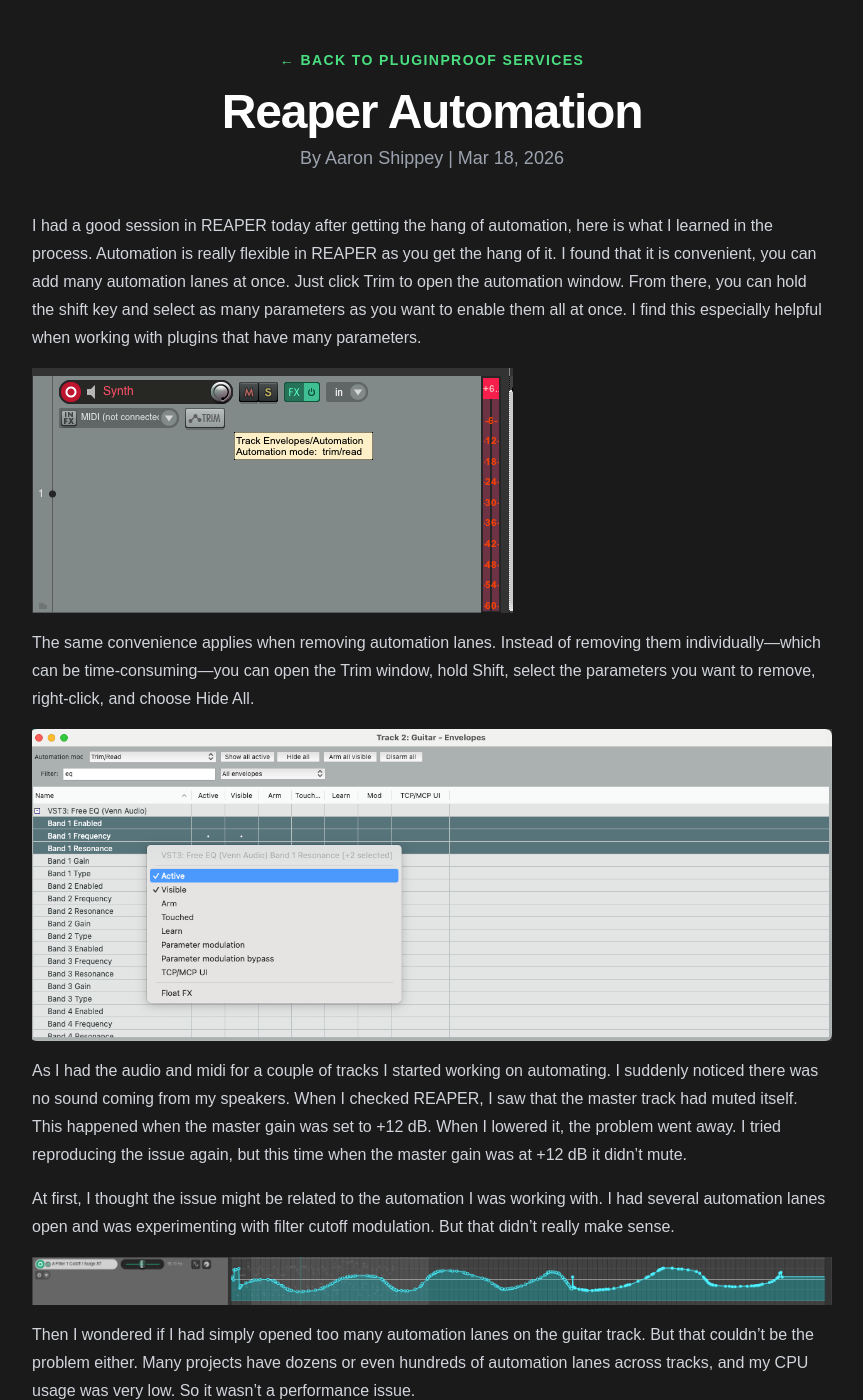
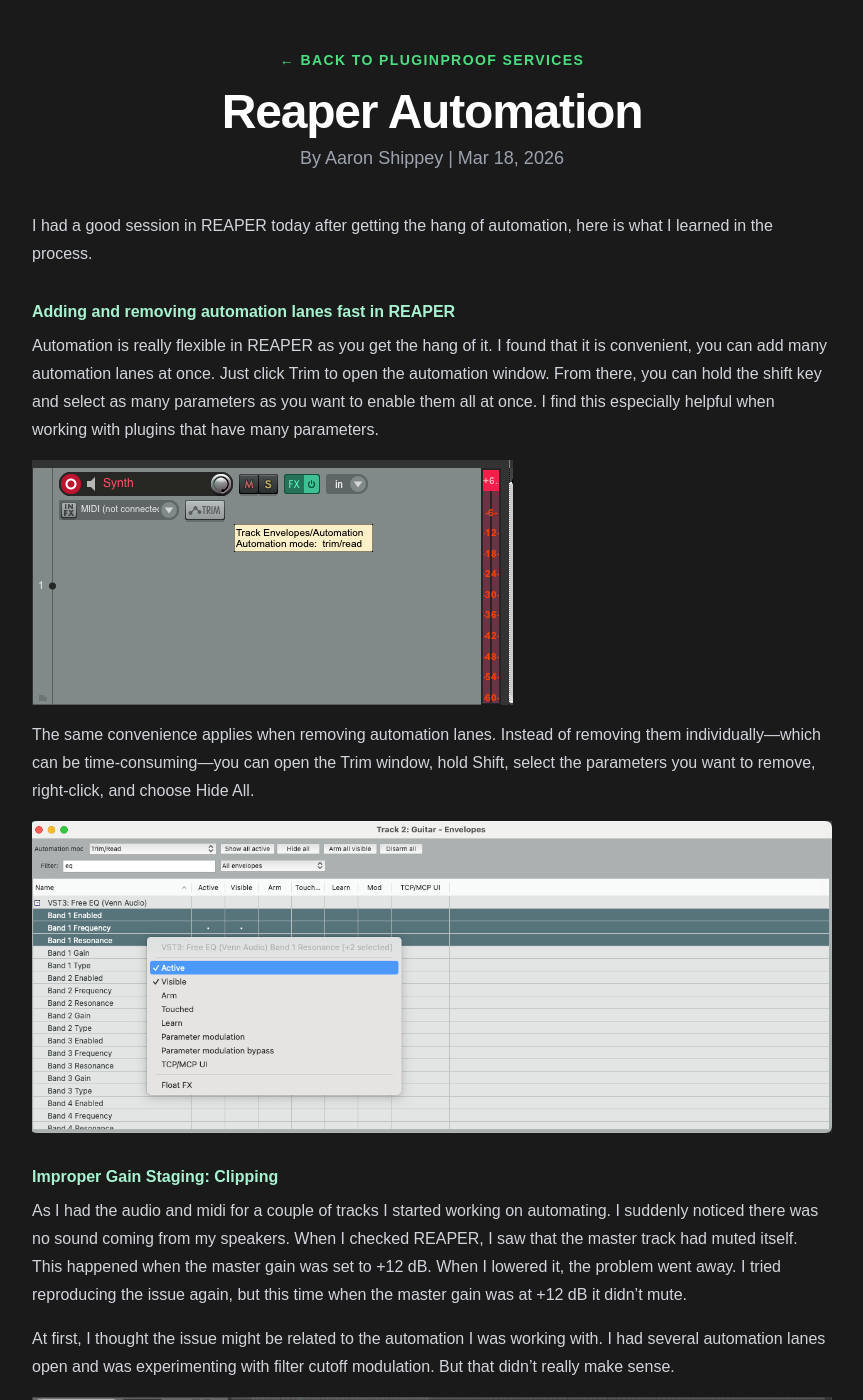
Before and after one commit to devAaron92/myWebsite, a Jekyll site: the page built from _posts/2026-03-18-reaper-automation.md, in a window 1280 px wide and 1400 px high. Shown: the whole window, without its empty margins (208-1071 px from the left). Built offline with Jekyll 4.4.1, drawn with Linux system fonts in a browser that asks for light colours; nearby versions of some CDN libraries; some of the changed text lies outside the part shown.

Commit message:
add headings to reaper-automation

```diff
--- a/_posts/2026-03-18-reaper-automation.md
+++ b/_posts/2026-03-18-reaper-automation.md
@@ -4,7 +4,11 @@
 date: 2026-03-18
 ---
 
-I had a good session in REAPER today after getting the hang of automation, here is what I learned in the process.
+> I had a good session in REAPER today after getting the hang of automation, here is what I learned in the process.
+
+## Adding and removing automation lanes fast in REAPER
+
+
 Automation is really flexible in REAPER as you get the hang of it. I found that it is convenient, you can add many automation lanes at once. Just click Trim to open the automation window. From there, you can hold the shift key and select as many parameters as you want to enable them all at once. I find this especially helpful when working with plugins that have many parameters.
 
 ![Trim](/myImages/reaperAutomationImages/trim.png)
@@ -13,6 +17,8 @@
 The same convenience applies when removing automation lanes. Instead of removing them individually—which can be time-consuming—you can open the Trim window, hold Shift, select the parameters you want to remove, right-click, and choose Hide All.
 
 ![Add Automation](/myImages/reaperAutomationImages/addAutomation.png)
+
+## Improper Gain Staging: Clipping
 
 As I had the audio and midi for a couple of tracks I started working on automating. I suddenly noticed there was no sound coming from my speakers. When I checked REAPER, I saw that the master track had muted itself. This happened when the master gain was set to +12 dB. When I lowered it, the problem went away. I tried reproducing the issue again, but this time when the master gain was at +12 dB it didn’t mute.
 
@@ -38,3 +46,6 @@
 
 
 ![Screenshot](/myImages/reaperAutomationImages/screenshot-2026-03-17-1332.png)
+
+
+> **Final Thoughts:** Today’s session reinforced just how powerful REAPER’s automation system can be — once you understand the shortcuts and workflow, you can work much faster and more efficiently.
```
Also changed, not shown: other parts of _posts/2026-03-18-reaper-automation.md (+2 -0 lines).
